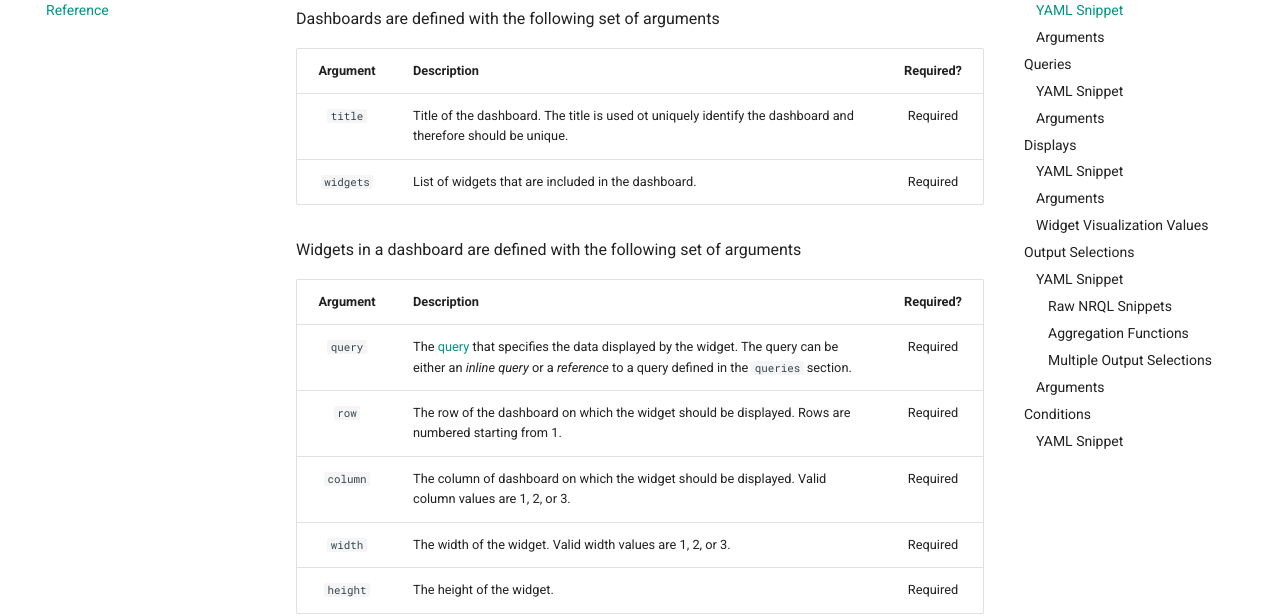
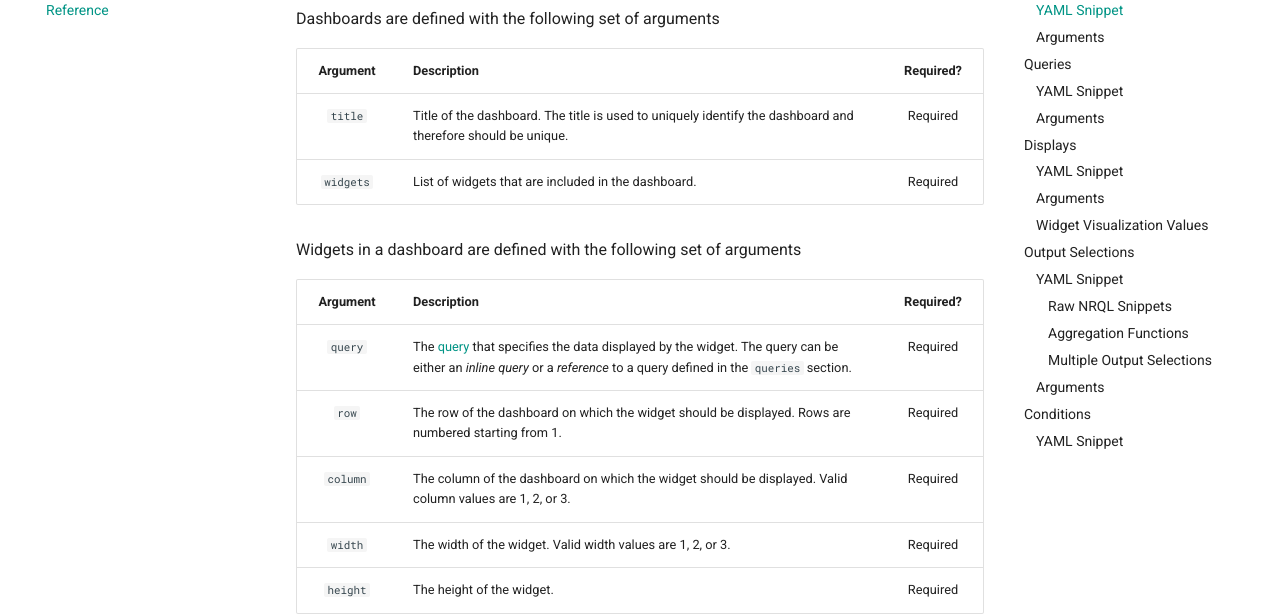
Before and after one commit to gatkin/nrdashboards, an MkDocs documentation site: the page built from docs/reference.md, in a window 1280 px wide and 900 px high, scrolled down 1216 px. Shown: the part 152-768 px from the top of the window. Built offline with MkDocs 1.6.1 and Material for MkDocs 9.7.7, drawn with Linux system fonts in a browser that asks for light colours; comment, search, counter and statistics services are not loaded.

Commit message:
Fix typos

```diff
--- a/docs/reference.md
+++ b/docs/reference.md
@@ -54,7 +54,7 @@ Dashboards are defined with the following set of arguments
 
 | Argument | Description| Required?|
 |:----------:|------------|:------------:|
-| `title`     | Title of the dashboard. The title is used ot uniquely identify the dashboard and therefore should be unique. | Required |
+| `title`     | Title of the dashboard. The title is used to uniquely identify the dashboard and therefore should be unique. | Required |
 | `widgets`   | List of widgets that are included in the dashboard. | Required |
 
 Widgets in a dashboard are defined with the following set of arguments
@@ -63,7 +63,7 @@ Widgets in a dashboard are defined with the following set of arguments
 |:----------:|------------|:------------:|
 | `query` | The [query](#queries) that specifies the data displayed by the widget. The query can be either an *inline query* or a *reference* to a query defined in the `queries` section. | Required |
 | `row` | The row of the dashboard on which the widget should be displayed. Rows are numbered starting from 1. | Required |
-| `column` | The column of dashboard on which the widget should be displayed. Valid column values are 1, 2, or 3. | Required |
+| `column` | The column of the dashboard on which the widget should be displayed. Valid column values are 1, 2, or 3. | Required |
 | `width` | The width of the widget. Valid width values are 1, 2, or 3. | Required |
 | `height` | The height of the widget. | Required |
 
```
Also changed, not shown: docs/guide.md (+1 -1 lines).
